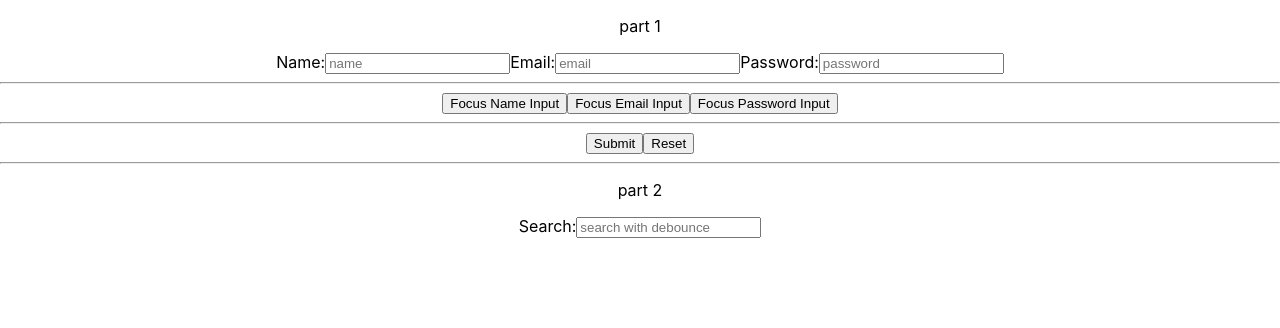
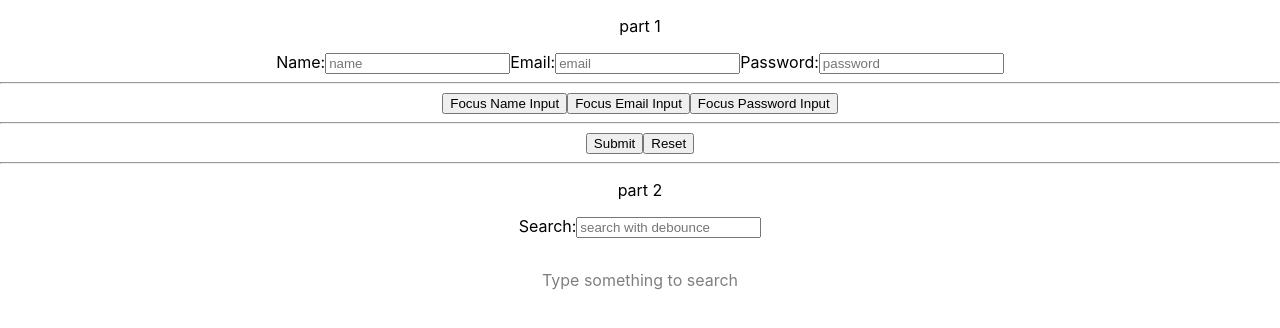
Before and after one commit to Kickbuttowaski/shoup_ui, a React (Create React App) app: page / in a window 1280 px wide. Shown: the top 328 px of the page. Built offline with nearby package versions, Linux system fonts and the light colour scheme.

Commit message:
Search 1) image display added

```diff
--- /dev/null
+++ b/src/views/Form.css
@@ -0,0 +1,20 @@
+* {
+  box-sizing: border-box;
+}
+.gif_container {
+  width: 100%;
+  display: flex;
+  flex-direction: row;
+  flex-wrap: wrap;
+  padding: 32px;
+}
+.gif_container > div {
+  width: 25%;
+  height: 250px;
+  border: white 1px solid;
+}
+.search_label {
+  text-align: "center";
+  width: 100%;
+  opacity: 0.5;
+}
--- a/src/views/Form.jsx
+++ b/src/views/Form.jsx
@@ -1,5 +1,5 @@
 import React, { useRef, useState } from "react";
-
+import "./Form.css";
 const ReactForm = () => {
   const [gifData, setGifData] = useState([]);
   const nameRef = useRef(null);
@@ -22,15 +22,14 @@ const ReactForm = () => {
 
   const handleSearch = async (e) => {
     // log your value here
-    console.log(e.target.value, "handleSearch");
     let searchVal = e.target.value;
     if (searchVal) {
       let jsonRes = await fetch(
-        "https://api.giphy.com/v1/gifs/search?api_key=3JrYNmDRfYwZj1fsiTiMN6aD1t7NHjnp&q=apple"
+        `https://api.giphy.com/v1/gifs/search?api_key=3JrYNmDRfYwZj1fsiTiMN6aD1t7NHjnp&q=${searchVal}`
       );
       let res = await jsonRes.json();
       console.log(res.data);
-      setGifData(res.data);
+      setGifData(res.data.slice(0, 16));
     } else {
       setGifData([]);
     }
@@ -107,11 +106,15 @@ const ReactForm = () => {
           />
         </label>
         <div className="gif_container">
-          {gifData.map((gifObj) => (
-            <div key={gifObj.id}>
-              <img src={gifObj.embed_url} alt="gif_img" />
-            </div>
-          ))}
+          {gifData.length ? (
+            gifData.map((gifObj) => (
+              <div key={gifObj.id}>
+                <img src={gifObj.images.fixed_height.url} alt="gif_img" />
+              </div>
+            ))
+          ) : (
+            <label className="search_label">Type something to search</label>
+          )}
         </div>
       </div>
     </React.Fragment>
```
